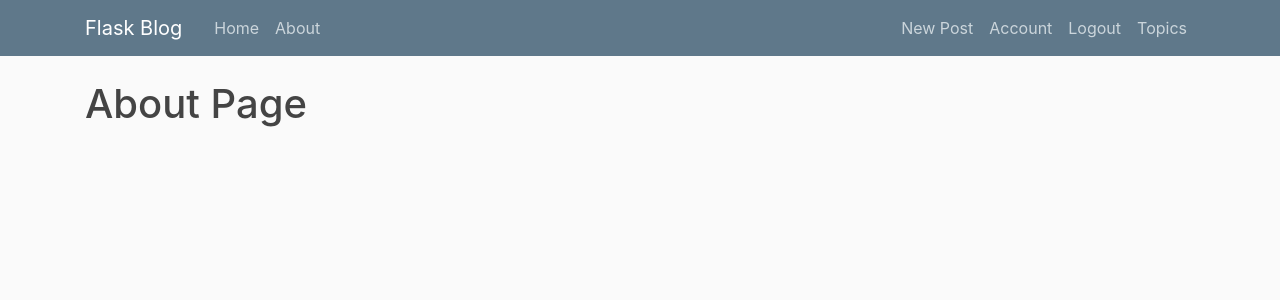
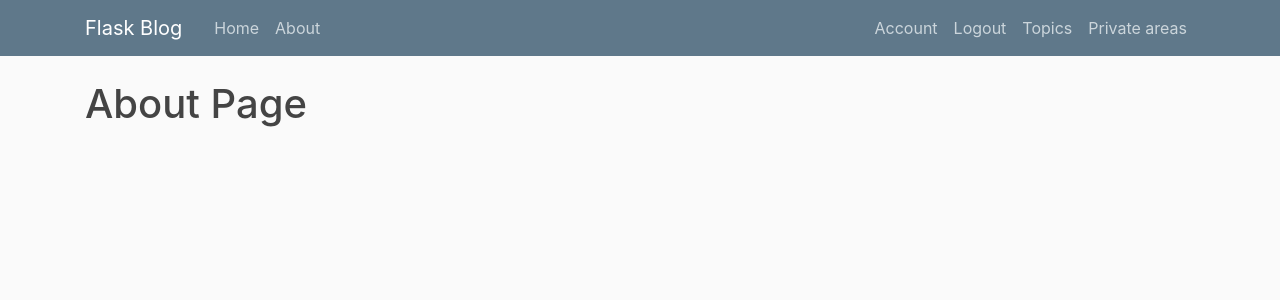
Before and after one commit to pronom8/Web-project, a Flask app: page /about in a window 1280 px wide. Shown: the top 300 px of the page. Run offline with Flask 3, Linux system fonts and the light colour scheme; a user stored in the database is signed in; some libraries are stand-ins or nearby versions.

Commit message:
changed the layout template to correspond the current and future updates

```diff
--- a/flaskblog/templates/layout.html
+++ b/flaskblog/templates/layout.html
@@ -32,10 +32,11 @@
             <!-- Navbar Right Side -->
             <div class="navbar-nav">
               {% if current_user.is_authenticated %}
-                <a class="nav-item nav-link" href="{{ url_for('new_post') }}">New Post</a>
+
                 <a class="nav-item nav-link" href="{{ url_for('account') }}">Account</a>
                 <a class="nav-item nav-link" href="{{ url_for('logout') }}">Logout</a>
                 <a class="nav-item nav-link" href="{{ url_for('topics') }}">Topics</a>
+                <a class="nav-item nav-link" href="{{ url_for('private_area') }}">Private areas</a>
               {% else %}
                 <a class="nav-item nav-link" href="{{ url_for('login') }}">Login</a>
                 <a class="nav-item nav-link" href="{{ url_for('register') }}">Register</a>
```
